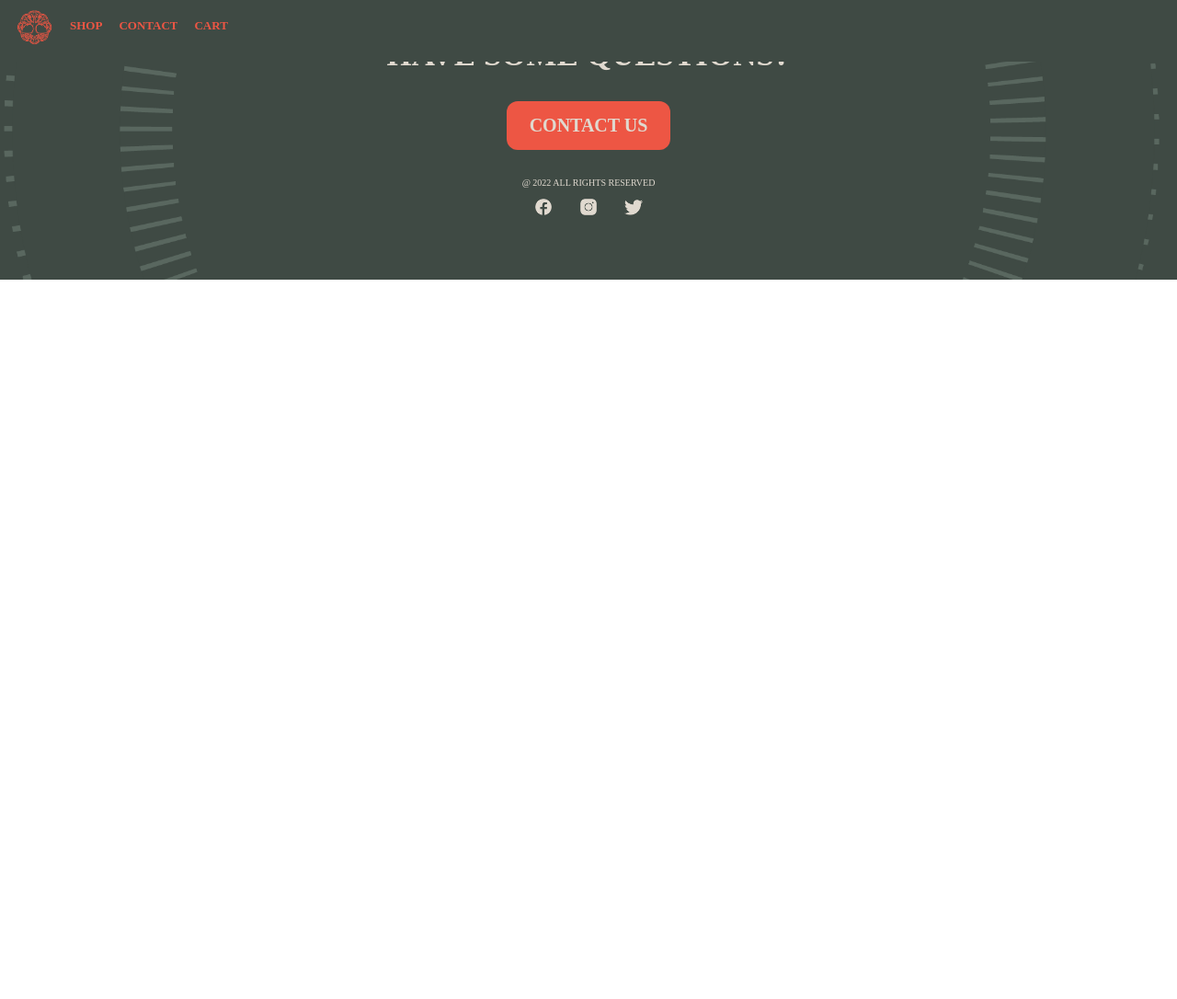
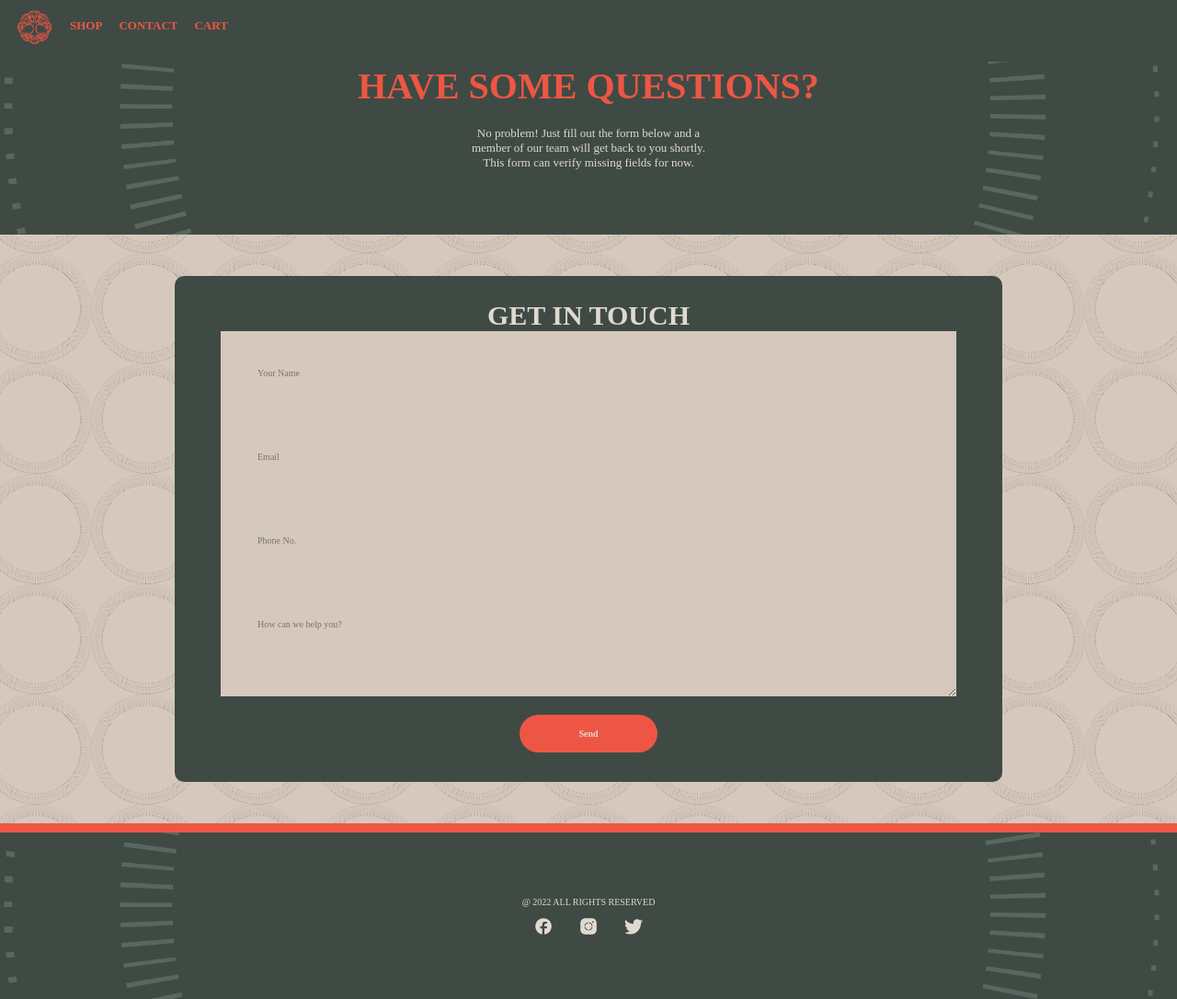
Before and after one commit to SonaliMathur/Maguire_Whiskey, a plain HTML site: page contact.html in a window 1280 px wide. Shown: the whole page at 92% size. Before the commit the page ends 800 px from the top, so only its background shows below. Drawn offline with Linux system fonts and the light colour scheme; a web font is replaced by a local one.

Commit message:
contact form done

```diff
--- a/contact.html
+++ b/contact.html
@@ -5,7 +5,8 @@
     <meta charset="UTF-8">
     <meta http-equiv="X-UA-Compatible" content="IE=edge">
     <meta name="viewport" content="width=device-width, initial-scale=1.0">
-    <title>Contact</title>
+
+    <title>Contact Us</title>
 </head>
 <link rel="stylesheet" href="https://use.typekit.net/iix3pnc.css">
 <link rel="stylesheet" href="mystyle.css">
@@ -13,7 +14,7 @@
 <link rel="stylesheet" href="https://cdnjs.cloudflare.com/ajax/libs/font-awesome/4.7.0/css/font-awesome.min.css">
 
 
-<title>Maguire Whiskey</title>
+<title>CONTACT US</title>
 
 <meta charset="UTF-8">
 <meta name="viewport" content="width=device-width, initial-scale=1">
@@ -21,19 +22,21 @@
 <style>
     body {
         font-family: henderson-slab-basic, serif;
+        opacity: 0.4;
+        transition: opacity 3s;
     }
 </style>
 
-<body>
+<body onload="document.body.style.opacity='1'">
 
-     <!--Section 1: Navigation Bar-->
-     <div class="allTopNav" id="myTopnav">
+    <!--Section 1: Navigation Bar-->
+    <div class="allTopNav" id="myTopnav">
 
 
 
         <div class="topnav" id="myTopnav">
             <div class="topnavLogo" id="myTopnavlogo">
-                <a href="index.html" class="logo"><img class="myHomeLogo" src="/Icons/HomeIcon.png" alt="Home Icon"
+                <a href="index.html" class="logo"><img class="myHomeLogo" src="./Icons/HomeIcon.png" alt="Home Icon"
                         style="width:40px;"></a>
             </div>
             <a href="shop.html">SHOP</a>
@@ -47,27 +50,53 @@
 
     </div>
 
+    <!--Section 2: Title + Some description-->
+    <div class="shopSection">
+        <h1>HAVE SOME QUESTIONS?</h1>
+        <div class="information">
+            <p>No problem! Just fill out the form below and a </p>
+            <p>member of our team will get back to you shortly.</p>
+            <p>This form can verify missing fields for now.</p>
+        </div>
+    </div>
+
+
+    <!--Section 3: Contact Form-->
+
+    <div class="contactform-container">
+        <form onsubmit="sendEmail(); reset(); return false;">
+            <h3>GET IN TOUCH</h3>
+            <input type="text" id="name" placeholder="Your Name" required>
+            <input type="email" id="email" placeholder="Email" required>
+            <input type="text" id="phone" placeholder="Phone No." required>
+            <textarea id="message" rows="4" placeholder="How can we help you?"></textarea>
+            <button type="submit">Send</button>
+        </form>
+
+    </div>
 
 
 
-       <!--Section 12: Footer-->
-       <div class="footer">
-        <p class="questions">HAVE SOME QUESTIONS?</p>
+    <!--Section 12: Orange Divider-->
+    <div class="divider">
+    </div>
+
+    <!--Section 12: Footer-->
+    <div class="footer">
         <div class="contactButtonContainer">
-            <button class="contactButton" type="button">CONTACT US</button>
             <p class="rightsReserved">@ 2022 ALL RIGHTS RESERVED</p>
         </div>
         <div class="facebookContainer">
-            <img class="facebook" src="/Icons/Facebook.png" alt="Facebook Icon" style="height:20px;" />
+            <img class="facebook" src="./Icons/Facebook.png" alt="Facebook Icon" style="height:20px;" />
         </div>
         <div class="instagramContainer">
-            <img class="instagram" src="/Icons/Instagram.png" alt="Instagram Icon" style="height:20px;" />
+            <img class="instagram" src="./Icons/Instagram.png" alt="Instagram Icon" style="height:20px;" />
         </div>
         <div class="twitterContainer">
-            <img class="twitter" src="/Icons/Twitter.png" alt="Twitter Icon" style="height:20px;" />
+            <img class="twitter" src="./Icons/Twitter.png" alt="Twitter Icon" style="height:20px;" />
         </div>
     </div>
-
+<script src="https://smtpjs.com/v3/smtp.js"></script>
 </body>
 
 </html>
--- a/myscripts.js
+++ b/myscripts.js
@@ -12,13 +12,19 @@ function myNavFunction() {
   //Quick Add Button - colour changes for a bit when pressed
   //Use of function (2)
 
-  const btn = document.getElementById('btn');
-  index0 = 0
-  index1 = 1
-
-  const colours = ['green', '#D37267'];
-
-  btn.addEventListener('Click', function buttonColour() {
-      buttonColour.style.backgroundColor = colours[Index];
-      index = index + 1
-  });
+// function sendEmail() {
+//   Email.send({
+//     Host : "smtp.elasticemail.com",
+//     Username : "d22124346@mytudublin.ie",
+//     Password : "---",
+//     To : 'sonaliuae@gmail.com',
+//     From : document.getElementByID("email").value,
+//     Subject : "New Contact Form Enquiry",
+//     Body : "Name:" + document.getElementById("name").value
+//          + "<br> Email: " + document.getElementById("email").value
+//          + "<br> Phone no: " + document.getElementById("phone").value
+//          + "<br> Message: " + document.getElementById("message").value
+// }).then(
+//   message => alert("Message sent successfully")
+// );
+// }
--- a/mystyle.css
+++ b/mystyle.css
@@ -80,7 +80,7 @@ html {
 /* The "responsive" class is added to the topnav with JavaScript when the user clicks on the icon. This class makes the topnav look good on small screens (display the links vertically instead of horizontally) */
 @media screen and (max-width: 700px) {
     .allTopNav.responsive {
-        position: relative;
+        position: fixed;
     }
 
     .allTopNav.responsive a.icon {
@@ -138,11 +138,18 @@ html {
     padding-top: 130px;
 }
 
-@media screen and (max-width: 1200px) {
+@media screen and (max-width: 900px) {
 
     .halfCircleLight1,
     .halfCircleLight2 {
         display: none;
+    }
+}
+
+@media screen and (max-width: 900px) {
+
+    .logo1 {
+        width: 80%;
     }
 }
 
@@ -384,12 +391,12 @@ to this blog for the image slideshow, I just changed the timings, the degrees an
     box-sizing: border-box;
 }
 
-@media screen and (max-width: 200px) {
- .carousel {
-        width:100%;
+/* @media screen and (max-width: 600px) {
+ .carousel img {
+    width: 100%;
     }
     }
-
+   */
 
 .slowFade {
     display: flex;
@@ -453,6 +460,7 @@ to this blog for the image slideshow, I just changed the timings, the degrees an
 }
 
 
+
 .icons {
     background: #CCBAAA;
     padding-top: 60px;
@@ -478,7 +486,7 @@ to this blog for the image slideshow, I just changed the timings, the degrees an
 
 .footer {
     background: #3F4A44;
-    background-image: url(/Images/PaleGreenCircle.png);
+    background-image: url(./Images/PaleGreenCircle.png);
     background-position: center;
     background-size: cover;
     padding: 40px;
@@ -517,6 +525,10 @@ to this blog for the image slideshow, I just changed the timings, the degrees an
 .shopSection {
     padding: 70px;
     background-color: #3F4A44;
+
+    background-image: url(./Images/PaleGreenCircle.png);
+    background-position: center;
+    background-size: cover;
 }
 
 .shopSection h1 {
@@ -637,4 +649,69 @@ to this blog for the image slideshow, I just changed the timings, the degrees an
 
 .quickAddButton:hover {
     background-color: #dc9188;
+    cursor: pointer;
 }
+
+
+/* CONTACT PAGE */
+/* CONTACT PAGE */
+/* CONTACT PAGE */
+/* CONTACT PAGE */
+
+.contactform-container {
+    width: 100%;
+    height: 80vh;
+    display: flex;
+    align-items: center;
+    justify-content: center;
+    background-color: #D6C8BC;
+    background-image: url(images/ProductPageBackground.png);
+    background-position: center;
+    background-size: 120px;
+}
+
+form {
+    background: #3F4A44;
+    display: flex;
+    flex-direction: column;
+    padding: 2vw 6vw;
+    padding-bottom: 30px;
+    padding-bottom: 30px;
+    padding-left: 50px;
+    padding-right: 50px;
+    width: 90%;
+    max-width: 900px;
+    height: 550px;
+    border-radius: 10px;
+}
+
+form h3 {
+    color: #E0D9CF;
+    font-size: 30px;
+    text-align: center;
+}
+
+form input, form textarea {
+    border: 0;
+    padding: 40px;
+    outline: none;
+    background: #D6C8BC;
+    font-size: 10px;
+    font-family: henderson-slab-basic, serif;
+}
+
+form button {
+    padding: 15px;
+    background: #ED5644;
+    color:#E0D9CF;
+    border:0;
+    outline: none;
+    cursor: pointer;
+    width: 150px;
+    margin: 20px auto 0;
+    border-radius: 30px;
+    font-family: henderson-slab-basic, serif;
+    font-size: 10px;
+    font-weight: 900;
+
+}
```
Also changed, not shown: index.html (+6 -7 lines), shop.html (+3 -11 lines), 3 other files.
